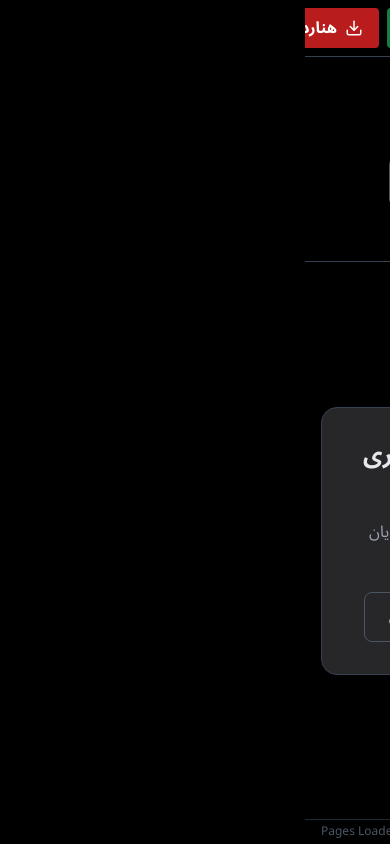
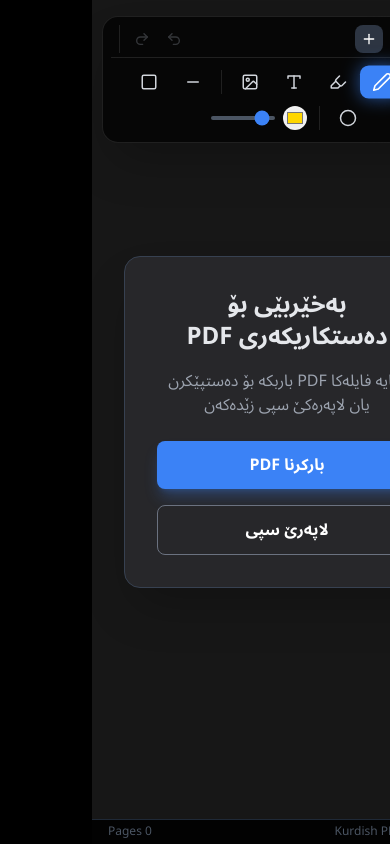
Before and after one commit to drhusseinchemistry/Mamosta, a React (Vite) app: page / in a window 390 px wide. Built offline with nearby package versions, Linux system fonts and the light colour scheme.

Commit message:
feat: Add jspdf and improve toolbar styles
Includes the jspdf library for PDF export functionality.

Refactors the toolbar component to improve styling and responsiveness, ensuring better visual appeal and usability across different screen sizes.

```diff
--- a/App.tsx
+++ b/App.tsx
@@ -4,6 +4,13 @@
 import PageEditor from './components/PageEditor';
 import { EditorState, PageData, ToolType } from './types';
 import { initializePDFJS, loadPDFDocument, renderPDFPageToDataURL } from './services/pdfService';
+
+// Declare jsPDF on window
+declare global {
+  interface Window {
+    jspdf: any;
+  }
+}
 
 const App: React.FC = () => {
   const [pages, setPages] = useState<PageData[]>([]);
@@ -24,9 +31,6 @@
   // Initialize external libraries
   useEffect(() => {
     const loadLibs = async () => {
-       // In a real app with bundlers, these are imported.
-       // For this snippet, we assume they are loaded from CDN in index.html
-       // But we need to ensure pdfjs worker is set
        initializePDFJS();
     };
     loadLibs();
@@ -103,7 +107,6 @@
 
   const handleToolChange = (tool: ToolType) => {
     setEditorState(prev => ({ ...prev, activeTool: tool }));
-    // If tool is eraser, we might handle it globally or per canvas logic
     if (tool === 'eraser') {
         const activeCanvas = canvasesRef.current[activePage];
         if (activeCanvas) {
@@ -113,7 +116,6 @@
                 activeCanvas.renderAll();
             }
         }
-        // Switch back to select after delete
         setEditorState(prev => ({ ...prev, activeTool: 'select' }));
     }
   };
@@ -130,18 +132,68 @@
     canvasesRef.current[pageNumber] = canvas;
   };
 
-  const handleExport = () => {
-      // In a full implementation, this would use pdf-lib to create a new PDF,
-      // embed the original pages, and then draw the fabric objects as SVG paths or images on top.
-      alert('Export functionality requires integration with pdf-lib to merge Canvas+PDF. (Placeholder)');
+  const handleExport = async () => {
+      if (!window.jspdf) {
+          alert("JSPDF library not loaded");
+          return;
+      }
+
+      setEditorState(prev => ({ ...prev, isProcessing: true, statusMessage: '...PDF تێتە دروستکرن' }));
+
+      try {
+          const { jsPDF } = window.jspdf;
+          // Create PDF based on first page dimensions, or default A4
+          const firstPage = pages[0];
+          const orientation = firstPage && firstPage.viewport.width > firstPage.viewport.height ? 'l' : 'p';
+          const format = firstPage ? [firstPage.viewport.width * 0.75, firstPage.viewport.height * 0.75] : 'a4'; // Approx conversion px to pt
+
+          const doc = new jsPDF({
+              orientation: orientation,
+              unit: 'px',
+              format: [firstPage.viewport.width, firstPage.viewport.height]
+          });
+
+          // Remove the default empty page added by new jsPDF() if we are going to add pages manually
+          // but jsPDF starts with one page. We will fill it, then add more.
+
+          for (let i = 0; i < pages.length; i++) {
+              const page = pages[i];
+              const canvas = canvasesRef.current[page.pageNumber];
+
+              if (!canvas) continue;
+
+              // Deselect everything before export to avoid selection handles in PDF
+              canvas.discardActiveObject();
+              canvas.renderAll();
+
+              // Get High Quality Image from Canvas
+              const dataURL = canvas.toDataURL({
+                  format: 'jpeg',
+                  quality: 0.8,
+                  multiplier: 1 // Increase for higher res
+              });
+
+              if (i > 0) {
+                  doc.addPage([page.viewport.width, page.viewport.height]);
+              }
+
+              doc.addImage(dataURL, 'JPEG', 0, 0, page.viewport.width, page.viewport.height);
+          }
+
+          doc.save("edited-document.pdf");
+
+      } catch (e) {
+          console.error(e);
+          alert("Error exporting PDF");
+      } finally {
+          setEditorState(prev => ({ ...prev, isProcessing: false, statusMessage: null }));
+      }
   };
 
   const handleAddPage = () => {
-    // Standard A4 size in pixels (72 DPI approx)
     const width = 595;
     const height = 842;
 
-    // Create a white blank image
     const canvas = document.createElement('canvas');
     canvas.width = width;
     canvas.height = height;
@@ -160,7 +212,6 @@
 
     setPages(prev => [...prev, newPage]);
 
-    // Scroll to the new page after a brief delay to allow rendering
     setTimeout(() => {
         scrollToPage(newPageNumber);
     }, 100);
@@ -170,16 +221,14 @@
       if(!confirm(`دڵنیای لە سڕینەوەی لاپەڕەی ${pageNumber}?`)) return;
 
       const newPages = pages.filter(p => p.pageNumber !== pageNumber);
-      // Renumber pages to keep sequence
       const reordered = newPages.map((p, idx) => ({...p, pageNumber: idx + 1}));
 
       setPages(reordered);
-      // Clean up canvas ref
       delete canvasesRef.current[pageNumber];
   };
 
   return (
-    <div className="flex flex-col h-screen bg-dark">
+    <div className="flex flex-col h-screen bg-neutral-900">
       {/* Loading Overlay */}
       {editorState.isProcessing && (
         <div className="fixed inset-0 bg-black/80 z-[100] flex flex-col items-center justify-center text-white">
@@ -188,6 +237,7 @@
         </div>
       )}
 
+      {/* Floating Toolbar */}
       <Toolbar
         editorState={editorState}
         onToolChange={handleToolChange}
@@ -198,13 +248,13 @@
         onExport={handleExport}
         onSaveProject={() => alert('Project saved locally (Placeholder)')}
         onAddPage={handleAddPage}
-        canUndo={false} // Todo: Implement Undo Stack
+        canUndo={false}
         canRedo={false}
         onUndo={() => {}}
         onRedo={() => {}}
       />
 
-      <div className="flex flex-1 overflow-hidden flex-col md:flex-row">
+      <div className="flex flex-1 overflow-hidden flex-col md:flex-row pt-24 md:pt-0">
         {/* Sidebar for Thumbnails */}
         {pages.length > 0 && (
           <Sidebar
@@ -216,20 +266,20 @@
         )}
 
         {/* Main Canvas Area */}
-        <div className="flex-1 overflow-y-auto bg-black p-4 md:p-8 flex flex-col items-center">
+        <div className="flex-1 overflow-y-auto bg-neutral-900 p-4 md:p-8 flex flex-col items-center pb-32 md:pb-8">
             {pages.length === 0 ? (
-                <div className="flex flex-col items-center justify-center h-full text-gray-500">
-                    <div className="bg-surface p-8 rounded-2xl border border-gray-700 text-center shadow-2xl">
+                <div className="flex flex-col items-center justify-center h-full text-gray-500 mt-10 md:mt-0">
+                    <div className="bg-surface p-8 rounded-2xl border border-gray-700 text-center shadow-2xl max-w-md mx-4">
                         <p className="text-2xl mb-4 font-bold text-gray-200">بەخێربێی بۆ دەستکاریکەری PDF</p>
                         <p className="mb-6 text-gray-400">تکایە فایلەکا PDF باربکە بۆ دەستپێکرن یان لاپەرەکێ سپی زێدەکەن</p>
-                         <div className="flex gap-4 justify-center">
-                             <label className="px-6 py-3 bg-primary hover:bg-blue-600 text-white rounded-lg cursor-pointer transition-colors inline-block font-bold">
+                         <div className="flex flex-col sm:flex-row gap-4 justify-center">
+                             <label className="px-6 py-3 bg-primary hover:bg-blue-600 text-white rounded-lg cursor-pointer transition-colors inline-block font-bold shadow-lg shadow-blue-500/30">
                                  بارکرنا PDF
                                  <input type="file" accept=".pdf" className="hidden" onChange={handleFileUpload} />
                              </label>
                              <button
                                 onClick={handleAddPage}
-                                className="px-6 py-3 bg-surface hover:bg-gray-700 border border-gray-600 text-white rounded-lg transition-colors font-bold"
+                                className="px-6 py-3 bg-surface hover:bg-gray-600 border border-gray-500 text-white rounded-lg transition-colors font-bold"
                              >
                                 لاپەرێ سپی
                              </button>
@@ -246,7 +296,7 @@
                         editorState={editorState}
                         isActive={activePage === page.pageNumber}
                         onCanvasReady={handleCanvasReady}
-                        onModified={() => { /* Handle undo stack push here */ }}
+                        onModified={() => {}}
                     />
                 ))
             )}
@@ -254,9 +304,9 @@
       </div>
 
       {/* Footer Info */}
-      <div className="bg-darker border-t border-gray-800 p-1 px-4 text-xs text-gray-600 flex justify-between">
-         <span>Kurdish PDF Editor v2.0</span>
-         <span>{pages.length} Pages Loaded</span>
+      <div className="bg-black/90 border-t border-gray-800 p-1 px-4 text-xs text-gray-600 flex justify-between z-40 relative">
+         <span>Kurdish PDF Editor v2.1</span>
+         <span>{pages.length} Pages</span>
       </div>
     </div>
   );
--- a/components/Toolbar.tsx
+++ b/components/Toolbar.tsx
@@ -29,15 +29,15 @@
     onClick={onClick}
     title={title}
     className={`
-      flex flex-col items-center justify-center p-2 rounded-lg transition-all duration-200 min-w-[3rem]
+      flex flex-col items-center justify-center p-1.5 rounded-lg transition-all duration-200 min-w-[2.5rem]
       ${active
-        ? 'bg-primary text-white shadow-[0_0_10px_rgba(13,110,253,0.5)] border-primary'
-        : 'bg-surface text-gray-300 hover:bg-gray-600 border border-gray-600'}
+        ? 'bg-primary text-white shadow-[0_0_15px_rgba(59,130,246,0.6)] border-primary scale-110'
+        : 'text-gray-300 hover:bg-white/10 hover:text-white border border-transparent'}
     `}
   >
-    <Icon size={20} />
-    {/* Hidden on very small screens, shown on md+ */}
-    <span className="hidden md:block text-[10px] mt-1 font-medium">{label}</span>
+    <Icon size={18} />
+    {/* Labels hidden on mobile, visible on lg screens if needed, but keeping it minimal */}
+    <span className="hidden lg:block text-[9px] mt-0.5 font-medium opacity-80">{label}</span>
   </button>
 );
 
@@ -57,139 +57,79 @@
   onRedo
 }) => {
   return (
-    <div className="flex flex-col w-full bg-darker border-b border-gray-700 shadow-md z-50">
-      {/* File Operations Row */}
-      <div className="flex items-center gap-2 p-2 px-4 border-b border-gray-700 overflow-x-auto no-scrollbar">
-        <label className="flex items-center gap-2 px-4 py-2 bg-blue-700 hover:bg-blue-600 text-white rounded cursor-pointer transition-colors whitespace-nowrap">
-          <Icons.Upload size={18} />
-          <span className="font-bold">ڤەکرنا PDF</span>
+    <div className="fixed top-4 left-0 right-0 mx-auto w-max max-w-[95vw] z-50 animate-in slide-in-from-top-4 fade-in duration-300">
+      <div className="bg-black/70 backdrop-blur-md border border-white/10 shadow-2xl rounded-2xl flex flex-col items-center gap-1 p-2">
+
+        {/* Top Row: File Operations & Undo/Redo */}
+        <div className="flex items-center gap-2 w-full justify-between px-2 pb-1 border-b border-white/10">
+          <div className="flex items-center gap-2">
+            <label className="p-1.5 bg-blue-600/90 hover:bg-blue-600 text-white rounded-lg cursor-pointer transition-colors" title="ڤەکرنا PDF">
+              <Icons.Upload size={16} />
               <input type="file" accept=".pdf" className="hidden" onChange={onUpload} />
             </label>
 
-        <button onClick={onSaveProject} className="flex items-center gap-2 px-4 py-2 bg-green-700 hover:bg-green-600 text-white rounded transition-colors whitespace-nowrap">
-          <Icons.Save size={18} />
-          <span className="font-bold">پاشەکەوتکرن</span>
+            <button onClick={onExport} className="p-1.5 bg-red-600/90 hover:bg-red-600 text-white rounded-lg transition-colors" title="هناردەکرن">
+              <Icons.Download size={16} />
             </button>
 
-        <button onClick={onExport} className="flex items-center gap-2 px-4 py-2 bg-red-700 hover:bg-red-600 text-white rounded transition-colors whitespace-nowrap">
-          <Icons.Download size={18} />
-          <span className="font-bold">هناردەکرن</span>
-        </button>
-
-        <div className="h-6 w-px bg-gray-600 mx-2"></div>
-
-        <button onClick={onUndo} disabled={!canUndo} className="p-2 text-gray-300 hover:text-white disabled:opacity-30 disabled:cursor-not-allowed">
-          <Icons.Undo size={20} />
-        </button>
-        <button onClick={onRedo} disabled={!canRedo} className="p-2 text-gray-300 hover:text-white disabled:opacity-30 disabled:cursor-not-allowed">
-          <Icons.Redo size={20} />
+            <button onClick={onAddPage} className="p-1.5 bg-gray-700/80 hover:bg-gray-600 text-white rounded-lg transition-colors" title="لاپەرێ سپی">
+              <Icons.Plus size={16} />
             </button>
           </div>
 
-      {/* Tools Row */}
-      <div className="flex flex-wrap items-center gap-2 p-2 px-4">
+          <div className="flex items-center gap-1 border-l border-white/10 pl-2">
+            <button onClick={onUndo} disabled={!canUndo} className="p-1.5 text-gray-400 hover:text-white disabled:opacity-30">
+              <Icons.Undo size={16} />
+            </button>
+            <button onClick={onRedo} disabled={!canRedo} className="p-1.5 text-gray-400 hover:text-white disabled:opacity-30">
+              <Icons.Redo size={16} />
+            </button>
+          </div>
+        </div>
 
-        <div className="flex gap-1 mr-4">
-           <ToolButton
-            active={editorState.activeTool === 'select'}
-            onClick={() => onToolChange('select')}
-            icon={Icons.Select}
-            label="دیارکرن"
-            title="دیارکرن و جوڵاندن"
-          />
-           <ToolButton
-            active={editorState.activeTool === 'pen'}
-            onClick={() => onToolChange('pen')}
-            icon={Icons.Pen}
-            label="قەلەم"
-            title="نڤیسینا ئازاد"
-          />
-           <ToolButton
-            active={editorState.activeTool === 'highlighter'}
-            onClick={() => onToolChange('highlighter')}
-            icon={Icons.Highlighter}
-            label="هایلایت"
-            title="هایلایتکرنا نڤیسینێ"
-          />
-           <ToolButton
-            active={editorState.activeTool === 'text'}
-            onClick={() => onToolChange('text')}
-            icon={Icons.Text}
-            label="نڤیسین"
-            title="نڤیسین"
-          />
+        {/* Bottom Row: Drawing Tools */}
+        <div className="flex flex-wrap items-center justify-center gap-1 pt-1">
+           <ToolButton active={editorState.activeTool === 'select'} onClick={() => onToolChange('select')} icon={Icons.Select} label="دیارکرن" title="دیارکرن" />
+           <ToolButton active={editorState.activeTool === 'pen'} onClick={() => onToolChange('pen')} icon={Icons.Pen} label="قەلەم" title="قەلەم" />
+           <ToolButton active={editorState.activeTool === 'highlighter'} onClick={() => onToolChange('highlighter')} icon={Icons.Highlighter} label="هایلایت" title="هایلایت" />
+           <ToolButton active={editorState.activeTool === 'text'} onClick={() => onToolChange('text')} icon={Icons.Text} label="نڤیسین" title="نڤیسین" />
+
            <label className={`
-             flex flex-col items-center justify-center p-2 rounded-lg transition-all duration-200 min-w-[3rem]
-             bg-surface text-gray-300 hover:bg-gray-600 border border-gray-600 cursor-pointer
+             flex flex-col items-center justify-center p-1.5 rounded-lg transition-all duration-200 min-w-[2.5rem]
+             text-gray-300 hover:bg-white/10 hover:text-white cursor-pointer
            `} title="وێنە">
-             <Icons.Image size={20} />
-             <span className="hidden md:block text-[10px] mt-1 font-medium">وێنە</span>
+             <Icons.Image size={18} />
              <input type="file" accept="image/*" className="hidden" onChange={onImageUpload} />
            </label>
-        </div>
 
-        <div className="h-8 w-px bg-gray-600 mx-1"></div>
+           <div className="w-px h-6 bg-white/10 mx-1"></div>
 
-        <div className="flex gap-1">
-          <ToolButton
-            active={editorState.activeTool === 'line'}
-            onClick={() => onToolChange('line')}
-            icon={Icons.Line}
-            label="هێل"
-            title="هێلا ڕاست"
-          />
-          <ToolButton
-            active={editorState.activeTool === 'rect'}
-            onClick={() => onToolChange('rect')}
-            icon={Icons.Rect}
-            label="چوارگۆشە"
-            title="چوارگۆشە"
-          />
-          <ToolButton
-            active={editorState.activeTool === 'circle'}
-            onClick={() => onToolChange('circle')}
-            icon={Icons.Circle}
-            label="بازنە"
-            title="بازنە"
-          />
-        </div>
+           <ToolButton active={editorState.activeTool === 'line'} onClick={() => onToolChange('line')} icon={Icons.Line} label="هێل" title="هێل" />
+           <ToolButton active={editorState.activeTool === 'rect'} onClick={() => onToolChange('rect')} icon={Icons.Rect} label="چوارگۆشە" title="چوارگۆشە" />
+           <ToolButton active={editorState.activeTool === 'circle'} onClick={() => onToolChange('circle')} icon={Icons.Circle} label="بازنە" title="بازنە" />
 
-        <div className="h-8 w-px bg-gray-600 mx-1"></div>
+           <div className="w-px h-6 bg-white/10 mx-1"></div>
 
-        <div className="flex items-center gap-4 bg-surface p-2 rounded-lg border border-gray-600 ml-auto md:ml-0">
-          <div className="flex items-center gap-2">
-            <span className="text-sm text-gray-400">ڕەنگ:</span>
+           {/* Color & Size Compact */}
+           <div className="flex items-center gap-2 px-1">
              <input
                 type="color"
                 value={editorState.strokeColor}
                 onChange={(e) => onColorChange(e.target.value)}
-              className="w-8 h-8 rounded cursor-pointer bg-transparent border-0 p-0"
+                className="w-6 h-6 rounded-full overflow-hidden cursor-pointer border-2 border-white/20 p-0"
               />
-          </div>
-          <div className="flex items-center gap-2">
-            <span className="text-sm text-gray-400">ستووری:</span>
+              <div className="flex flex-col w-16">
                  <input
                   type="range"
                   min="1"
-              max="50"
+                  max="30"
                   value={editorState.strokeWidth}
                   onChange={(e) => onWidthChange(Number(e.target.value))}
-              className="w-24 h-2 bg-gray-600 rounded-lg appearance-none cursor-pointer"
+                  className="h-1 bg-gray-600 rounded-lg appearance-none cursor-pointer accent-primary"
                 />
-            <span className="text-xs w-6 text-center">{editorState.strokeWidth}</span>
               </div>
            </div>
-
-         <div className="flex-grow"></div>
-
-         <button
-           onClick={onAddPage}
-           className="flex items-center gap-2 px-3 py-2 bg-surface hover:bg-gray-600 border border-gray-500 rounded text-sm transition-colors"
-         >
-           <Icons.Plus size={16} />
-           <span>لاپەرێ سپی</span>
-         </button>
-
+        </div>
       </div>
     </div>
   );
--- a/index.html
+++ b/index.html
@@ -9,6 +9,7 @@
     <!-- Keep external libs that are used globally via window -->
     <script src="https://cdnjs.cloudflare.com/ajax/libs/pdf.js/3.11.174/pdf.min.js"></script>
     <script src="https://cdnjs.cloudflare.com/ajax/libs/fabric.js/5.3.0/fabric.min.js"></script>
+    <script src="https://cdnjs.cloudflare.com/ajax/libs/jspdf/2.5.1/jspdf.umd.min.js"></script>
     <link href="https://fonts.googleapis.com/css2?family=Noto+Sans+Arabic:wght@400;500;700&display=swap" rel="stylesheet">
     <script>
       tailwind.config = {
@@ -48,9 +49,9 @@
   <script type="importmap">
 {
   "imports": {
-    "react/": "https://esm.sh/react@^19.2.3/",
     "react": "https://esm.sh/react@^19.2.3",
     "react-dom/": "https://esm.sh/react-dom@^19.2.3/",
+    "react/": "https://esm.sh/react@^19.2.3/",
     "lucide-react": "https://esm.sh/lucide-react@^0.562.0",
     "vite": "https://esm.sh/vite@^7.3.1",
     "@vitejs/plugin-react": "https://esm.sh/@vitejs/plugin-react@^5.1.2"
```
Lines whose indentation alone changed are shown as unchanged.
